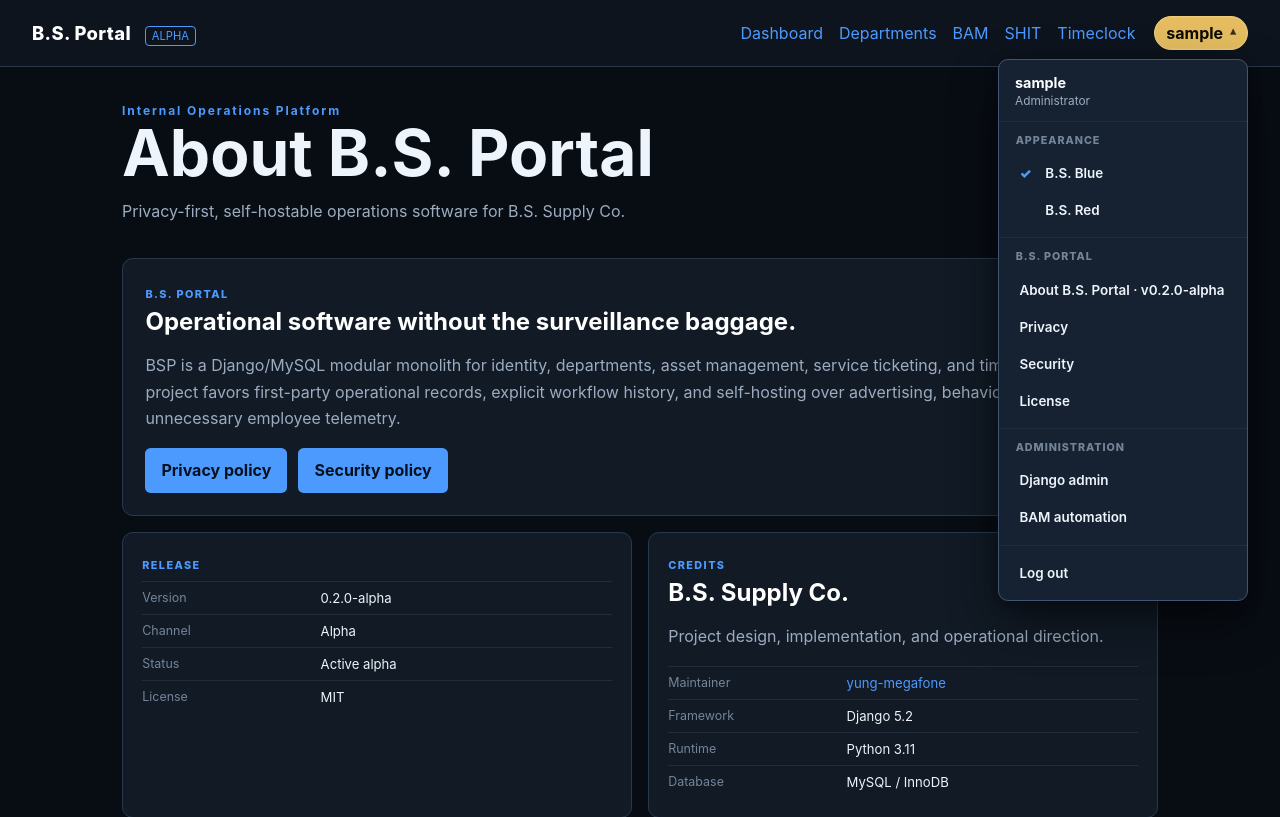
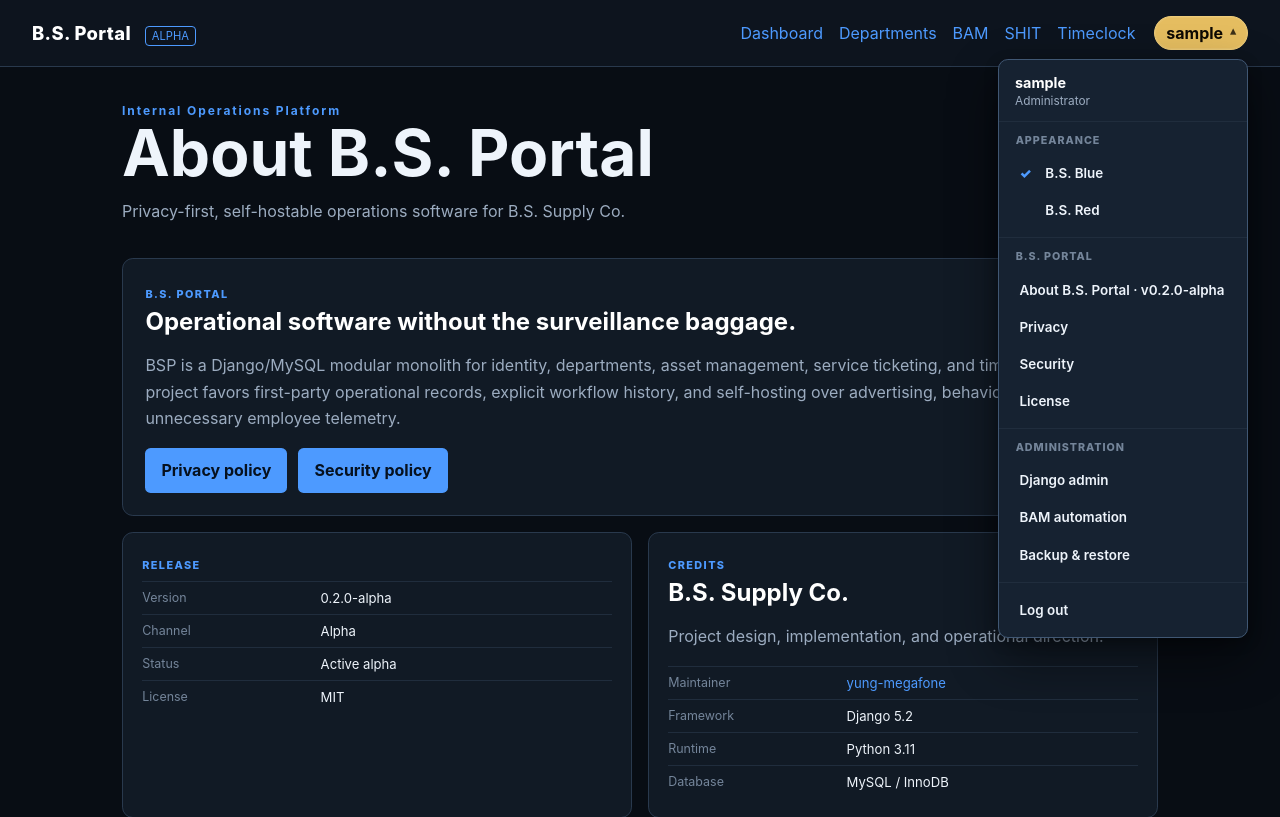
Before and after one commit to yung-megafone/bs-portal, a Django app: page /about/ in a window 1280 px wide, after a click that opens the changed part. Shown: the top 817 px of the page. Run offline with Django 5.2, Linux system fonts and the light colour scheme; the visitor is signed in with stand-in values (Sample User, id 1).

Commit message:
feat(nav): add backup and restore link for superusers in account menu

```diff
--- a/portal/templates/base.html
+++ b/portal/templates/base.html
@@ -83,6 +83,7 @@
                     <span class="account-section-label">Administration</span>
                     <a href="/admin/">Django admin</a>
                     <a href="/admin/bam/bamautomationsettings/1/change/">BAM automation</a>
+                    {% if user.is_superuser %}<a href="{% url 'data_management' %}">Backup &amp; restore</a>{% endif %}
                 </div>
                 {% endif %}
                 <div class="account-section account-links">
```
